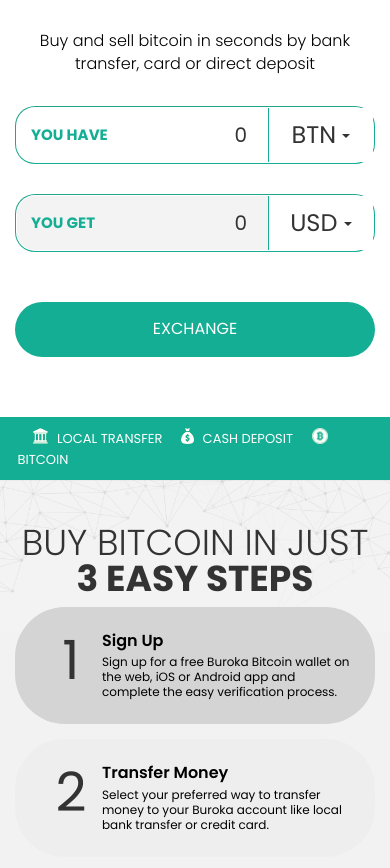
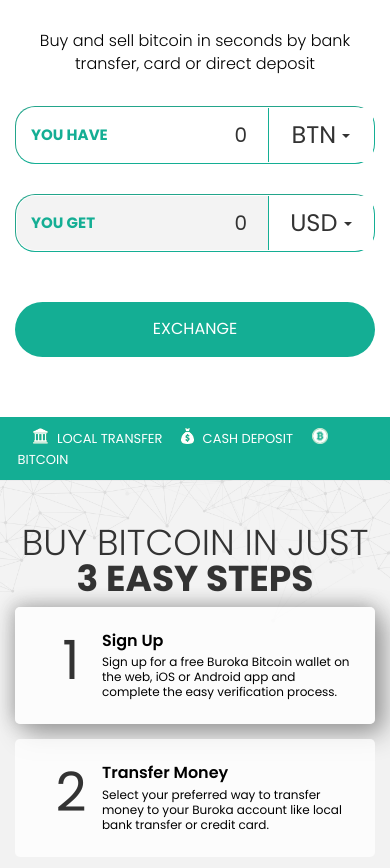
Before and after one commit to AlexandruAmugea/baroka-lp, a website built with webpack: page src/index.html in a window 390 px wide. Shown: the part 232-1100 px from the top of the page. Built offline with nearby package versions, Linux system fonts and the light colour scheme; some packages are replaced by stand-ins of ours; what angular-ui-bootstrap would draw is missing.

```diff
--- a/src/styles/sections.scss
+++ b/src/styles/sections.scss
@@ -38,9 +38,9 @@
 .tile-steps {
     font-size: 54px;
     margin-bottom: 15px;
-    border-radius: 50px;
+    border-radius: 5px;
     padding: 15px 25px;
-    background: rgba($light-grey, .75);
+    background: rgba(#fff, .75);
     clear: both;
 }
 
@@ -65,13 +65,19 @@
 }
 
 .tile-steps.active {
-    background: darken($light-grey, 10%);
+    box-shadow: 9px 9px 26px #999999, -2px -2px 18px #b3b3b3;
+    border-radius: 5px;
+}
+
+.tile-steps.active:hover {
+    box-shadow: 9px 9px 26px #999999, -2px -2px 18px #b3b3b3;
+    border-radius: 5px;
 }
 
 .tile-steps:hover {
     cursor: pointer;
-    background: darken($light-grey, 10%);
-    transition: .25s all ease;
+    box-shadow: 3px 9px 26px #cccccc, -12px -3px 26px #e6e6e6;
+    border-radius: 5px;
 }
 
 .tile-steps .left {
```
Also changed, not shown: dist/bundle.css.
